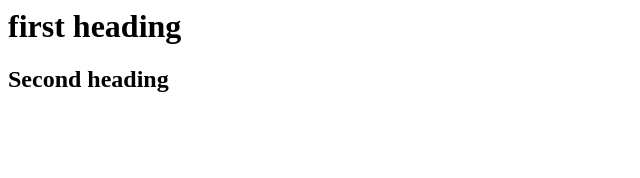
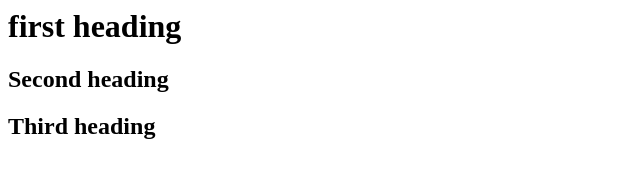
Before and after one commit to PayalTech04/pro317, a plain HTML site: page index.html in a window 1280 px wide. Shown: the whole page, without its empty margins (0-640 px from the left). Drawn offline with Linux system fonts and the light colour scheme.

Commit message:
Update index.html

```diff
--- a/index.html
+++ b/index.html
@@ -1,2 +1,3 @@
 <h1>first heading</h1>
 <h2>Second heading </h2>
+<h2>Third heading </h2>
```
